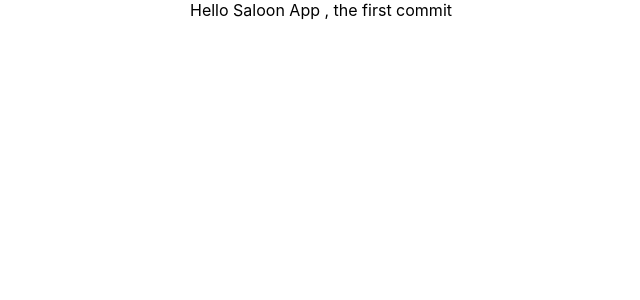
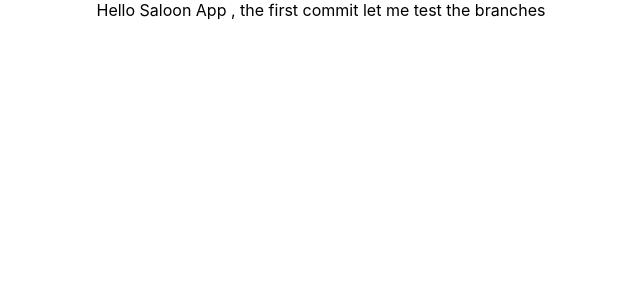
Before and after one commit to DanielMagar/SaloonUIdev, a React (Create React App) app: page / in a window 1280 px wide. Shown: the top 300 px of the page, without its empty margins (319-959 px from the left). Built offline with nearby package versions, Linux system fonts and the light colour scheme.

Commit message:
First commit in the main branch

```diff
--- a/src/App.js
+++ b/src/App.js
@@ -5,6 +5,7 @@ function App() {
   return (
     <div className="App">
       Hello Saloon App , the first commit
+      let me test the branches
     </div>
   );
 }
```
